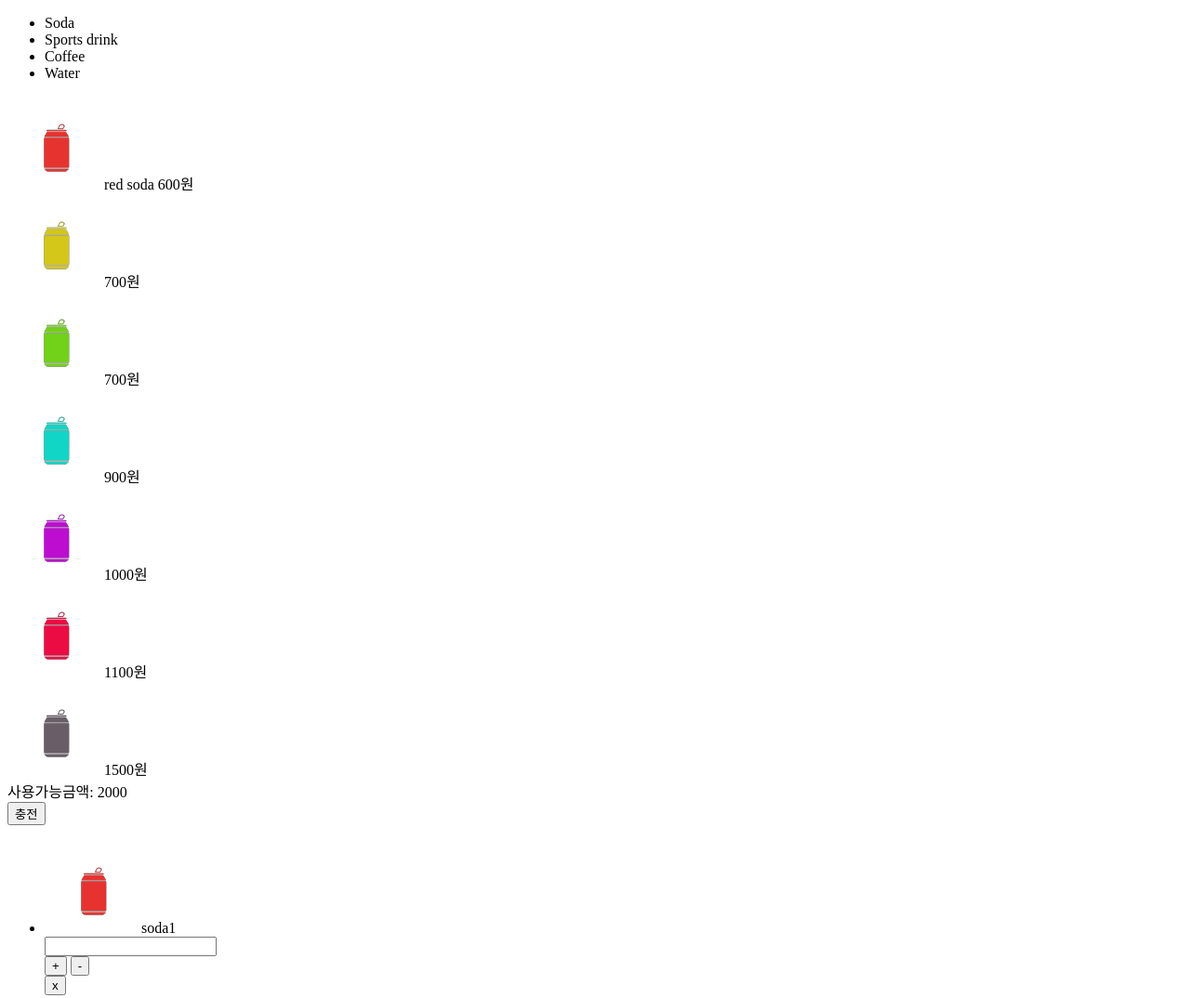
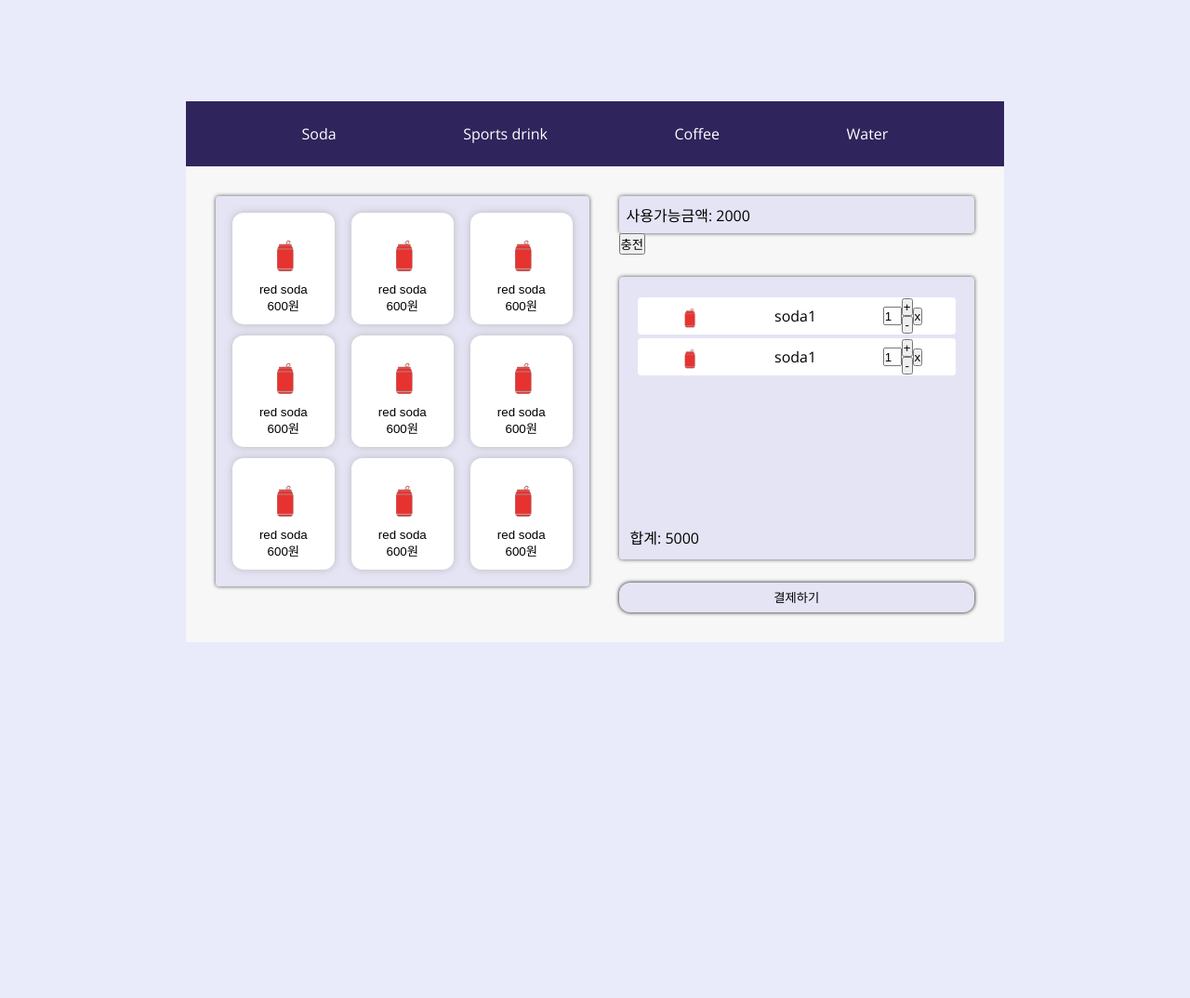
Before and after one commit to JiRorong/vending-machine2, a plain HTML site: page index.html in a window 1280 px wide. Shown: the top 1074 px of the page at 93% size. After the commit the page ends 800 px from the top, so only its background shows below. Drawn offline with nearby package versions, Linux system fonts and the light colour scheme.

Commit message:
HTML, CSS

```diff
--- a/index.html
+++ b/index.html
@@ -9,54 +9,128 @@
     />
     <title>vending machine</title>
     <link rel="stylesheet" href="style.css" />
+    <script src="main.js" defer></script>
+    <link
+      href="https://fonts.googleapis.com/css2?family=Open+Sans:wght@400;600;700&display=swap"
+      rel="stylesheet"
+    />
   </head>
   <body>
-    <section id="machine">
-      <!-- 메인화면 -->
-      <div class="main">
-        <ul class="main__bar">
-          <li class="bar__item">Soda</li>
-          <li class="bar__item">Sports drink</li>
-          <li class="bar__item">Coffee</li>
-          <li class="bar__item">Water</li>
-        </ul>
-        <div class="main__items">
-          <div class="drink">
-            <img src="imgs/soda/soda1.png" alt="soda1" />
+    <!-- Bar -->
+    <ul class="bar">
+      <li class="bar__item">Soda</li>
+      <li class="bar__item">Sports drink</li>
+      <li class="bar__item">Coffee</li>
+      <li class="bar__item">Water</li>
+    </ul>
+    <!-- Main -->
+    <div class="main">
+      <ul class="main__item">
+        <li class="drink">
+          <button class="btns">
+            <img
+              src="imgs/soda/soda1.png"
+              alt="soda1"
+              class="drink__img"
+            />
             <span class="drink__name">red soda</span>
             <span class="drink__price">600원</span>
-          </div>
-          <div class="drink">
-            <img src="imgs/soda/soda2.png" alt="soda2" />
-            <span class="drink__price">700원</span>
-          </div>
-          <div class="drink">
-            <img src="imgs/soda/soda3.png" alt="soda3" />
-            <span class="drink__price">700원</span>
-          </div>
-          <div class="drink">
-            <img src="imgs/soda/soda4.png" alt="soda4" />
-            <span class="drink__price">900원</span>
-          </div>
-          <div class="drink">
-            <img src="imgs/soda/soda5.png" alt="soda5" />
-            <span class="drink__price">1000원</span>
-          </div>
-          <div class="drink">
-            <img src="imgs/soda/soda6.png" alt="soda6" />
-            <span class="drink__price">1100원</span>
-          </div>
-          <div class="drink">
-            <img src="imgs/soda/soda7.png" alt="soda7" />
-            <span class="drink__price">1500원</span>
-          </div>
-        </div>
-      </div>
+          </button>
+        </li>
+        <li class="drink">
+          <button class="btns">
+            <img
+              src="imgs/soda/soda1.png"
+              alt="soda1"
+              class="drink__img"
+            />
+            <span class="drink__name">red soda</span>
+            <span class="drink__price">600원</span>
+          </button>
+        </li>
+        <li class="drink">
+          <button class="btns">
+            <img
+              src="imgs/soda/soda1.png"
+              alt="soda1"
+              class="drink__img"
+            />
+            <span class="drink__name">red soda</span>
+            <span class="drink__price">600원</span>
+          </button>
+        </li>
+        <li class="drink">
+          <button class="btns">
+            <img
+              src="imgs/soda/soda1.png"
+              alt="soda1"
+              class="drink__img"
+            />
+            <span class="drink__name">red soda</span>
+            <span class="drink__price">600원</span>
+          </button>
+        </li>
+        <li class="drink">
+          <button class="btns">
+            <img
+              src="imgs/soda/soda1.png"
+              alt="soda1"
+              class="drink__img"
+            />
+            <span class="drink__name">red soda</span>
+            <span class="drink__price">600원</span>
+          </button>
+        </li>
+        <li class="drink">
+          <button class="btns">
+            <img
+              src="imgs/soda/soda1.png"
+              alt="soda1"
+              class="drink__img"
+            />
+            <span class="drink__name">red soda</span>
+            <span class="drink__price">600원</span>
+          </button>
+        </li>
+        <li class="drink">
+          <button class="btns">
+            <img
+              src="imgs/soda/soda1.png"
+              alt="soda1"
+              class="drink__img"
+            />
+            <span class="drink__name">red soda</span>
+            <span class="drink__price">600원</span>
+          </button>
+        </li>
+        <li class="drink">
+          <button class="btns">
+            <img
+              src="imgs/soda/soda1.png"
+              alt="soda1"
+              class="drink__img"
+            />
+            <span class="drink__name">red soda</span>
+            <span class="drink__price">600원</span>
+          </button>
+        </li>
+        <li class="drink">
+          <button class="btns">
+            <img
+              src="imgs/soda/soda1.png"
+              alt="soda1"
+              class="drink__img"
+            />
+            <span class="drink__name">red soda</span>
+            <span class="drink__price">600원</span>
+          </button>
+        </li>
+      </ul>
       <!-- 결제정보 -->
       <div class="count">
         <!-- ------------------------------------------- -->
         <div class="count__balance">
-          <div class="balance__vlaue">
+          <div class="balance__value">
             <span>사용가능금액: </span>
             <span class="value">2000</span>
           </div>
@@ -64,12 +138,42 @@
         </div>
         <!-- ------------------------------------------- -->
         <div class="count__order">
-          <ul class="oder__list">
+          <ul class="order__list">
             <li class="list">
-              <img src="imgs/soda/soda1.png" alt="soda1" />
+              <img
+                src="imgs/soda/soda1.png"
+                alt="soda1"
+                class="list__img"
+              />
               <span>soda1</span>
               <div class="option">
-                <input type="text" name="amount" id="amount" />
+                <input
+                  type="text"
+                  name="amount"
+                  id="amount"
+                  value="1"
+                />
+                <div class="buttons">
+                  <button class="plusBtn">+</button>
+                  <button class="minusBtn">-</button>
+                </div>
+                <button class="cancelBtn">x</button>
+              </div>
+            </li>
+            <li class="list">
+              <img
+                src="imgs/soda/soda1.png"
+                alt="soda1"
+                class="list__img"
+              />
+              <span>soda1</span>
+              <div class="option">
+                <input
+                  type="text"
+                  name="amount"
+                  id="amount"
+                  value="1"
+                />
                 <div class="buttons">
                   <button class="plusBtn">+</button>
                   <button class="minusBtn">-</button>
@@ -85,6 +189,6 @@
         <!-- ------------------------------------------- -->
         <button class="count__pay">결제하기</button>
       </div>
-    </section>
+    </div>
   </body>
 </html>
--- a/style.css
+++ b/style.css
@@ -0,0 +1,236 @@
+/* Global */
+
+:root {
+  /* Color */
+  --color-white: #ffffff;
+  --color-light-white: #eeeeee;
+  --color-dark-white: #bdbdbd;
+  --color-pink: #fe918d;
+  --color-dark-pink: #ff6863;
+  --color-dark-grey: #4d4d4d;
+  --color-grey: #616161;
+  --color-light-grey: #7c7979;
+  --color-blue: #73aace;
+  --color-yellow: #fff7d1;
+  --color-orange: #feb546;
+  --color-black: #000000;
+  --color-purple: #a2a3eb3a;
+
+  /* Font size */
+  --font-large: 48px;
+  --font-medium: 28px;
+  --font-regular: 18px;
+  --font-small: 16px;
+  --font-micro: 14px;
+
+  /* Font weight */
+  --weight-bold: 700;
+  --weight-semi-bold: 600;
+  --weight-regular: 400;
+
+  --animation-duration: 300ms;
+}
+
+* {
+  box-sizing: border-box;
+  margin: 0;
+  padding: 0;
+}
+
+body {
+  display: flex;
+  flex-direction: column;
+  justify-content: center;
+  align-items: center;
+  height: 100vh;
+  font-family: 'Open Sans', sans-serif;
+  background-color: var(--color-purple);
+  margin: auto;
+  max-width: 1100px;
+}
+
+li {
+  list-style: none;
+}
+
+button {
+  cursor: pointer;
+}
+
+input {
+  display: inline-block;
+}
+
+.bar {
+  display: flex;
+  justify-content: space-evenly;
+  align-items: center;
+  background-color: rgb(48, 36, 92);
+  color: var(--color-white);
+  width: 80%;
+  padding: 12px;
+  margin: 0;
+}
+.main {
+  display: flex;
+  width: 80%;
+  height: 512px;
+  background-color: rgb(247, 247, 247);
+  padding: 32px;
+  gap: 32px;
+}
+
+.bar__item {
+  padding: 12px 24px;
+}
+
+.bar__item:hover {
+  background-color: var(--color-blue);
+  margin: 0 4px;
+  border-radius: 4px;
+  cursor: pointer;
+}
+
+.main__item {
+  display: flex;
+  flex-wrap: wrap;
+  justify-content: space-between;
+  align-items: center;
+  width: 100%;
+  height: 420px;
+  padding: 12px 18px;
+  box-shadow: 0 0 4px var(--color-dark-grey);
+  border-radius: 4px;
+  background-color: var(--color-purple);
+}
+
+.drink {
+  box-shadow: 0 0 8px var(--color-dark-white);
+  border-radius: 12px;
+  width: 30%;
+  height: 120px;
+  background-color: var(--color-white);
+}
+
+.btns {
+  display: flex;
+  flex-direction: column;
+  align-items: center;
+  justify-content: center;
+  background: none;
+  border: none;
+  outline: none;
+  width: 100%;
+  height: 100%;
+}
+
+.btns:active {
+  border: 2px solid purple;
+  border-radius: 12px;
+}
+
+.drink__name {
+  display: block;
+}
+
+.drink__price {
+  display: inline-block;
+}
+
+.drink__img {
+  display: block;
+  width: 64px;
+  height: 64px;
+}
+.count {
+  display: flex;
+  flex-direction: column;
+  justify-content: space-around;
+  align-items: center;
+  width: 100%;
+}
+
+.count__balance {
+  width: 100%;
+}
+
+.balance__value {
+  box-shadow: 0 0 4px var(--color-dark-grey);
+  border-radius: 4px;
+  padding: 8px;
+  background-color: var(--color-purple);
+}
+
+.count__order {
+  box-shadow: 0 0 4px var(--color-dark-grey);
+  border-radius: 4px;
+  padding: 12px;
+  width: 100%;
+  margin: 24px 0;
+  background-color: var(--color-purple);
+}
+
+.order__list {
+  display: flex;
+  flex-direction: column;
+  height: 256px;
+  padding: 8px;
+}
+
+.list {
+  display: flex;
+  justify-content: space-around;
+  align-items: center;
+  border: none;
+  outline: none;
+  border-radius: 4px;
+  margin: 2px 0;
+  background-color: var(--color-white);
+}
+
+.option {
+  display: flex;
+  align-items: center;
+}
+
+.buttons {
+  display: flex;
+  flex-direction: column;
+}
+
+.list__img {
+  width: 40px;
+  height: 40px;
+}
+
+#amount {
+  width: 20px;
+  height: 20px;
+}
+
+.count__pay {
+  display: inline-block;
+  background-color: var(--color-purple);
+  box-shadow: 0 0 4px var(--color-black);
+  border: none;
+  border-radius: 12px;
+  width: 100%;
+  height: 32px;
+}
+
+@media screen and (max-width: 768px) {
+  .main__item {
+    flex-flow: column nowrap;
+    overflow-y: scroll;
+  }
+
+  .drink {
+    width: 100%;
+  }
+
+  .btns {
+    display: flex;
+    flex-direction: row;
+    justify-content: flex-start;
+  }
+}
```
